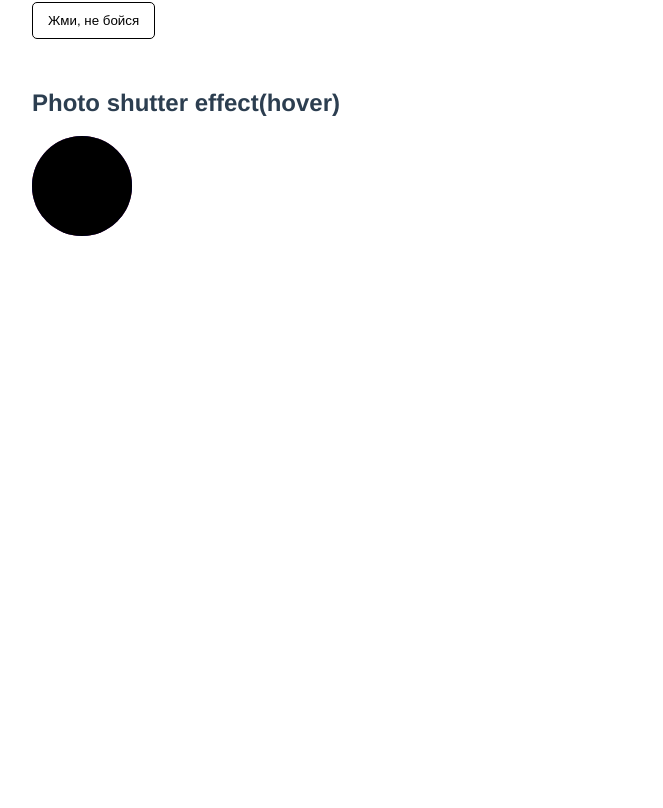
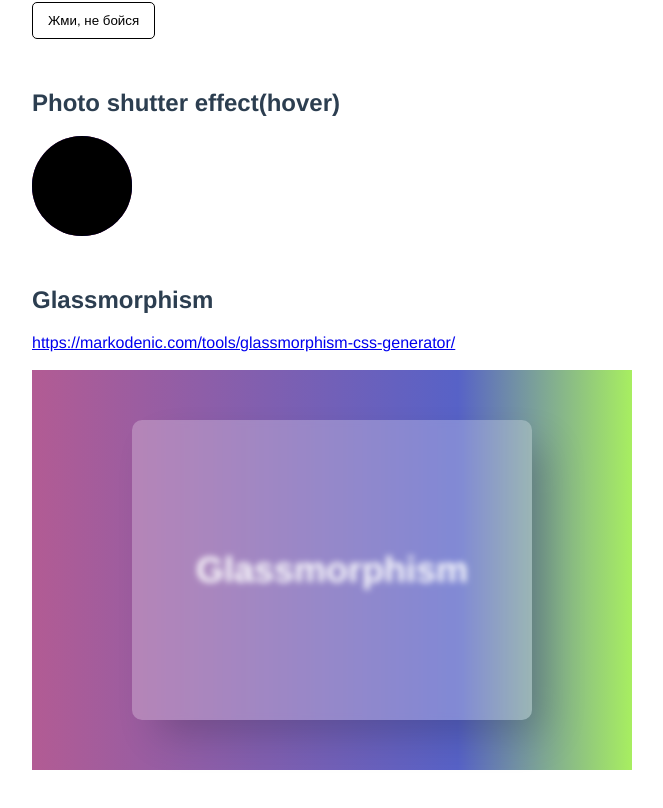
Before and after one commit to PetrVasyutik/components, a Vue app: page / in a window 1280 px wide. Shown: the part 551-1359 px from the top of the page, without its empty margins (6-669 px from the left). Before the commit the page ends 825 px from the top, so only its background shows below. Built offline with nearby package versions, Linux system fonts and the light colour scheme.

Commit message:
glassmorphism

```diff
--- /dev/null
+++ b/src/components/GlassMorphism.vue
@@ -0,0 +1,47 @@
+<template>
+  <div class="glass-morphism">
+    <div class="glass-morphism__container">
+      <h1>Glassmorphism</h1>
+    </div>
+    <div class="glass-morphism__blur"></div>
+  </div>
+</template>
+<script setup></script>
+<style scoped lang="scss">
+.glass-morphism {
+  width: 600px;
+  height: 400px;
+  position: relative;
+
+  &__container {
+    width: 100%;
+    height: 100%;
+    display: flex;
+    justify-content: center;
+    align-items: center;
+    font-size: 24px;
+    font-weight: bold;
+    color: white;
+    background: #9b2a73;
+    background: linear-gradient(
+      90deg,
+      rgba(155, 42, 115, 0.77) 0%,
+      rgba(87, 98, 199, 1) 71%,
+      rgba(160, 237, 83, 0.92) 100%
+    );
+  }
+
+  &__blur {
+    width: 400px;
+    height: 300px;
+    position: absolute;
+    top: 50px;
+    left: 100px;
+    background: rgba(255, 255, 255, 0.25);
+    box-shadow: 20px 20px 40px -6px rgba(0, 0, 0, 0.2);
+    backdrop-filter: blur(3px);
+    -webkit-backdrop-filter: blur(4.5px);
+    border-radius: 10px;
+  }
+}
+</style>
--- a/src/views/HomeView.vue
+++ b/src/views/HomeView.vue
@@ -18,6 +18,18 @@
         <h2>Photo shutter effect(hover)</h2>
         <photo-shutter-effect />
       </section>
+      <section class="home__section">
+        <h2>Glassmorphism</h2>
+        <a
+          href="https://markodenic.com/tools/glassmorphism-css-generator/"
+          target="_blank"
+        >
+          https://markodenic.com/tools/glassmorphism-css-generator/
+        </a>
+        <br />
+        <br />
+        <glass-morphism />
+      </section>
     </div>
   </div>
 </template>
@@ -27,6 +39,7 @@
 import MyLoader from "@/components/MyLoader.vue";
 import ButtonWithTimer from "@/components/ButtonWithTimer.vue";
 import PhotoShutterEffect from "@/components/PhotoShutterEffect.vue";
+import GlassMorphism from "@/components/GlassMorphism.vue";
 
 export default {
   name: "HomeView",
@@ -34,6 +47,7 @@ export default {
     MyLoader,
     ButtonWithTimer,
     PhotoShutterEffect,
+    GlassMorphism,
   },
 };
 </script>
```
